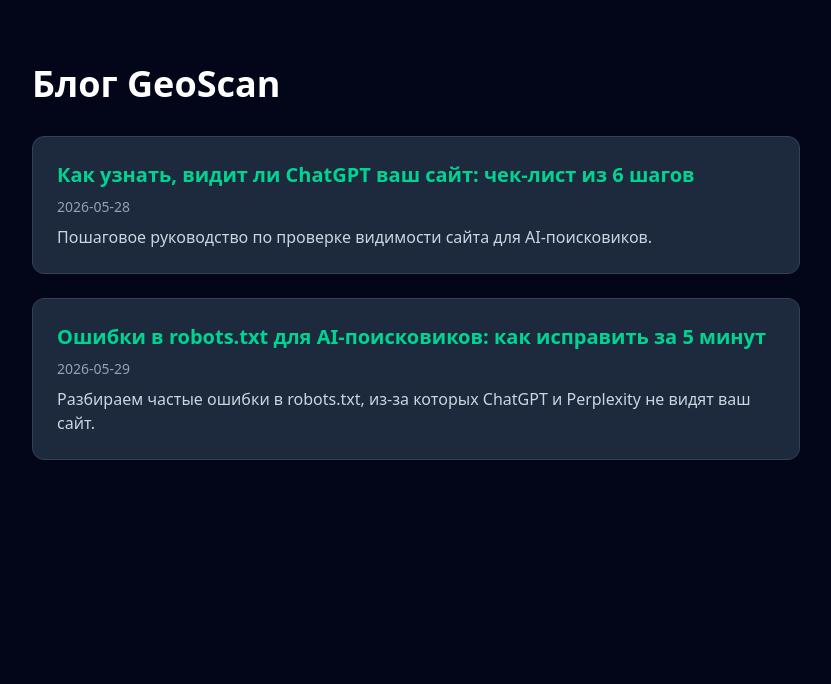
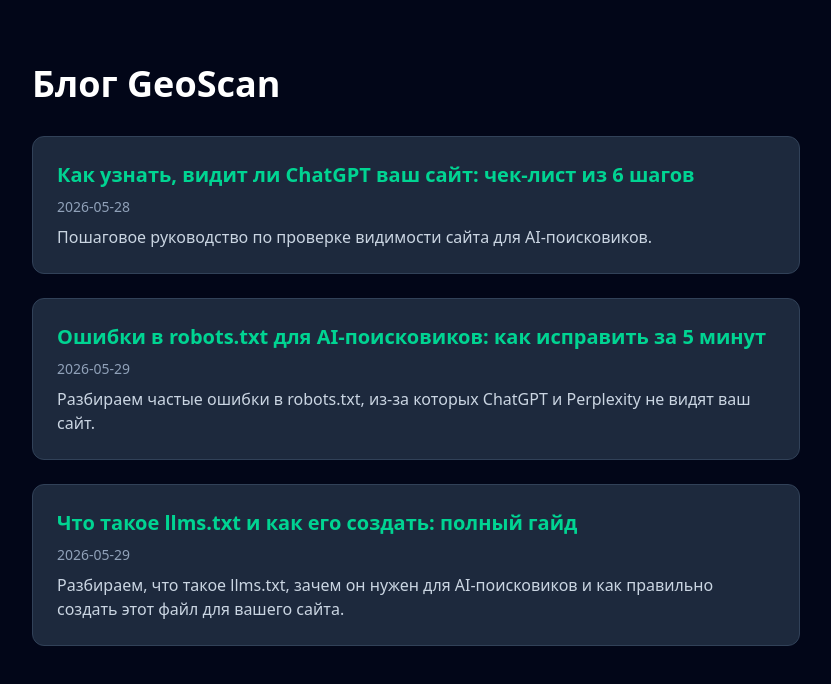
Before and after one commit to linkboostowner/geoscan, a Next.js app: page /blog in a window 1280 px wide. Shown: the top 684 px of the page, without its empty margins (224-1055 px from the left). Built offline with nearby package versions, Linux system fonts and the light colour scheme.

Commit message:
Add third article to blog list and ensure BlogPost

```diff
--- a/src/app/blog/page.js
+++ b/src/app/blog/page.js
@@ -11,6 +11,12 @@ export default function Blog() {
       title: 'Ошибки в robots.txt для AI-поисковиков: как исправить за 5 минут',
       date: '2026-05-29',
       excerpt: 'Разбираем частые ошибки в robots.txt, из-за которых ChatGPT и Perplexity не видят ваш сайт.',
+    },
+    {
+      slug: 'chto-takoe-llms-txt',
+      title: 'Что такое llms.txt и как его создать: полный гайд',
+      date: '2026-05-29',
+      excerpt: 'Разбираем, что такое llms.txt, зачем он нужен для AI-поисковиков и как правильно создать этот файл для вашего сайта.',
     },
   ];
 
```
